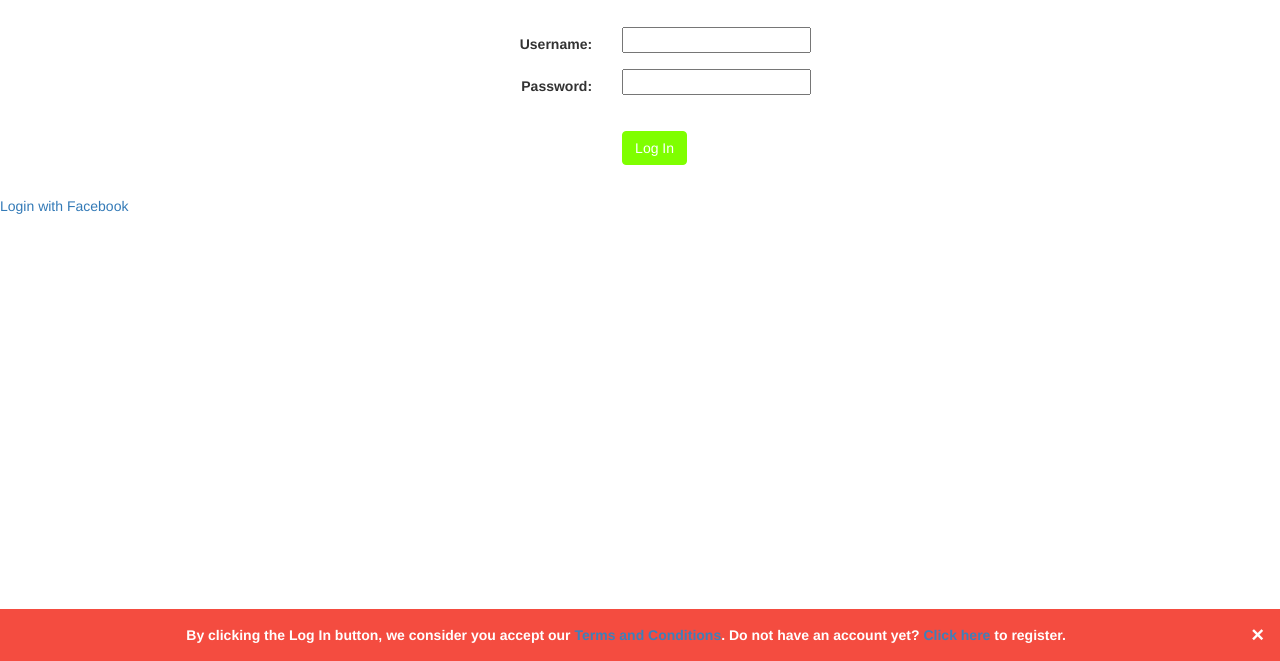
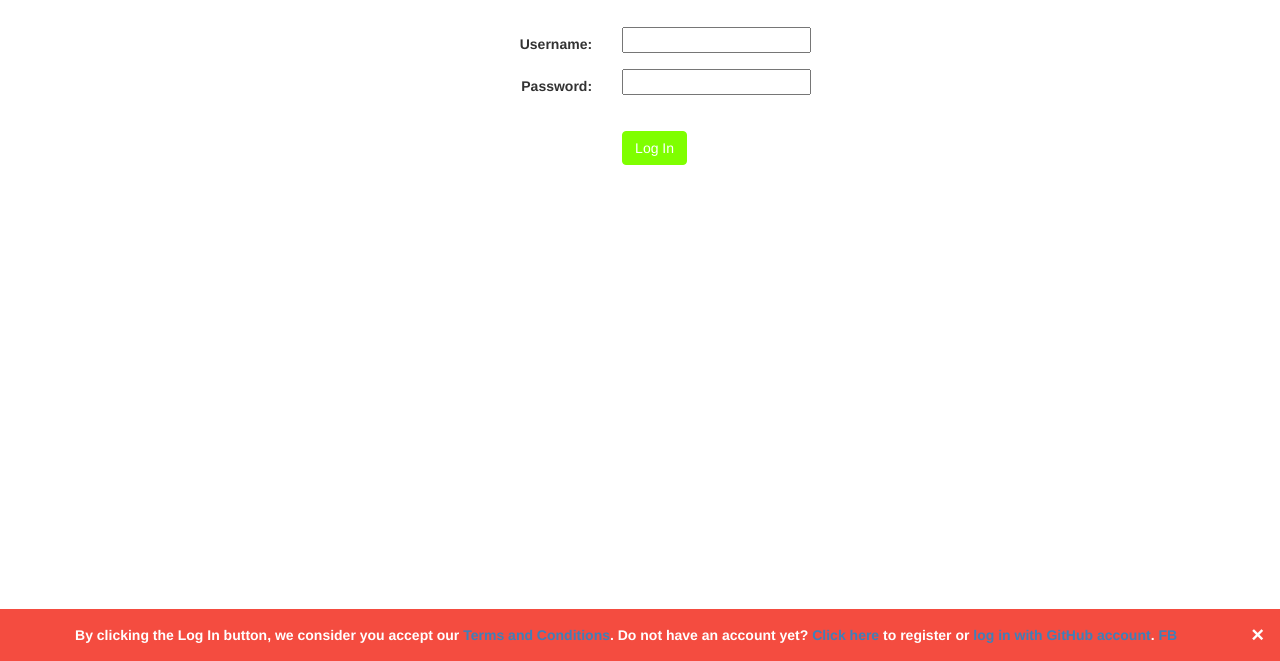
Before and after one commit to zhongcheng/freemarket, a Django app: page /login_user/ in a window 1280 px wide. Shown: the part 139-800 px from the top of the page. Run offline with Django 3.2, Linux system fonts and the light colour scheme; some libraries are stand-ins or nearby versions.

Commit message:
github login

```diff
--- a/freemarket/settings.py
+++ b/freemarket/settings.py
@@ -25,6 +25,9 @@ SECURE_SSL_REDIRECT = True
 GOOGLE_RECAPTCHA_SECRET_KEY = '6Lce-1gUAAAAAEAEhHhMZh9o8Un4tTM5ziXBd8Ti'
 SOCIAL_AUTH_FACEBOOK_KEY = '444826255982696'  # App ID
 SOCIAL_AUTH_FACEBOOK_SECRET = 'd0ede1a2748aaeb94a026434683ab055'  # App Secret
+SOCIAL_AUTH_GITHUB_KEY = '27bcdb5999b2f5b242da'
+SOCIAL_AUTH_GITHUB_SECRET = '573ae62ca2d5742e541647176843476918bb064e'
+
 
 # SECURITY WARNING: don't run with debug turned on in production!
 DEBUG = False
@@ -141,6 +144,7 @@ TEMPLATE_LOADERS = (
 
 
 AUTHENTICATION_BACKENDS = (
+    'social_core.backends.github.GithubOAuth2',
     'social_core.backends.facebook.FacebookOAuth2',
 
     'django.contrib.auth.backends.ModelBackend',
--- a/listing/templates/listing/login.html
+++ b/listing/templates/listing/login.html
@@ -55,13 +55,13 @@
 
     </div>
 
-    <a href="{% url 'social:begin' 'facebook' %}">Login with Facebook</a>
-
 {#    terms and conditions box#}
     <div class="alert alert-bottom" style="margin-bottom: 0px">
         <span class="closebtn" onclick="this.parentElement.style.display='none';">&times;</span>
         <div align="center">
-            <strong>By clicking the Log In button, we consider you accept our <a href="https://www.youtube.com/embed/AeToRwKLErY?rel=0&amp;autoplay=1" target="_blank">Terms and Conditions</a>. Do not have an account yet? <a href="{% url 'listing:register' %}">Click here</a> to register.</strong>
+            <strong>By clicking the Log In button, we consider you accept our <a href="https://www.youtube.com/embed/AeToRwKLErY?rel=0&amp;autoplay=1" target="_blank">Terms and Conditions</a>.
+                Do not have an account yet? <a href="{% url 'listing:register' %}">Click here</a> to register or <a href="{% url 'social:begin' 'github' %}">log in with GitHub account</a>.
+                <a href="{% url 'social:begin' 'facebook' %}">FB</a></strong>
         </div>
     </div>
 
```
